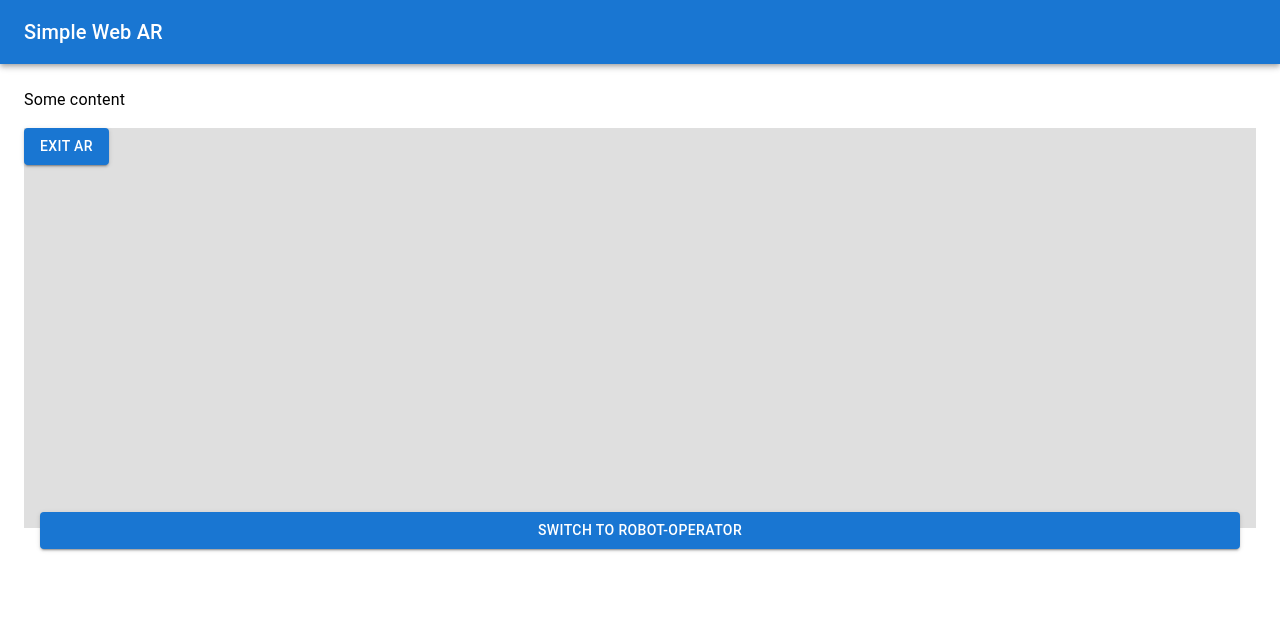
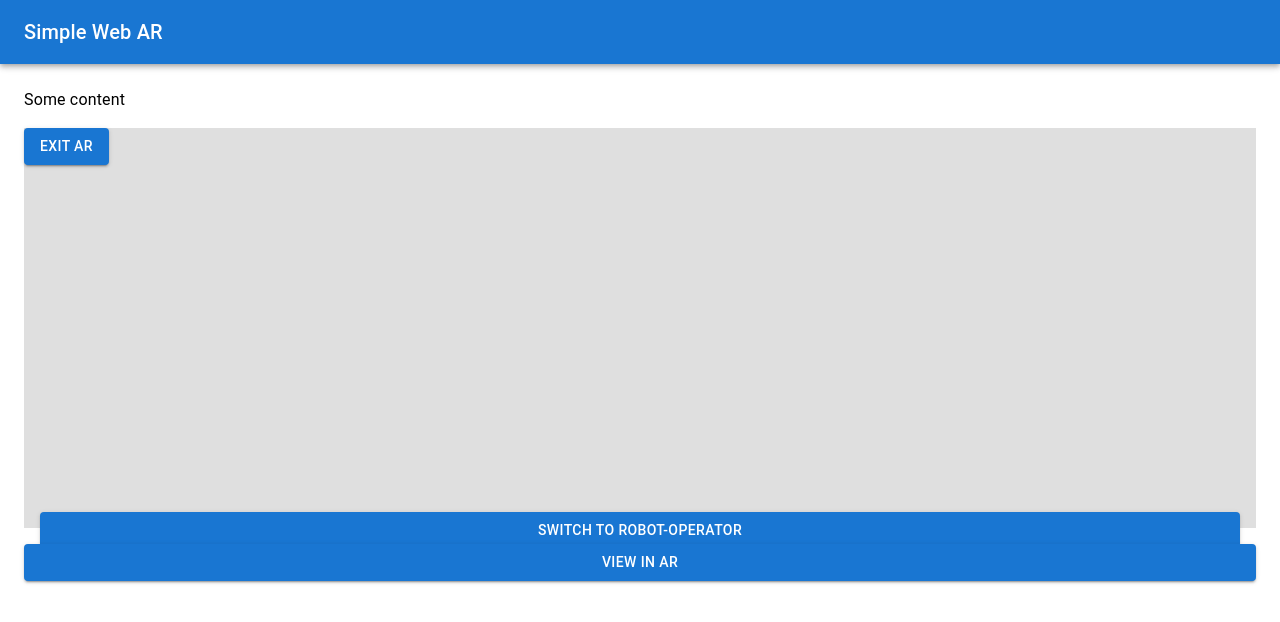
Before and after one commit to dev-mdean/simple-web-ar, a React (Vite) app: page / in a window 1280 px wide. Shown: the top 622 px of the page. Built offline with nearby package versions, Linux system fonts and the light colour scheme.

Commit message:
removes double bang to get AR button enabled

```diff
--- a/src/components/App.tsx
+++ b/src/components/App.tsx
@@ -34,6 +34,7 @@ const App = () => {
   const modelViewerRef = useRef<ModelViewerElement>(null)
   const [model, setModel] = useState(models.cube)
   const [viewingMode, setViewingMode] = useState(ViewingMode.ThreeD)
+  const canUseQuickView = useMemo(() => navigator.userAgent.indexOf('Safari') > -1, [])
 
   const handleActivateAR = useCallback(() => {
     console.log('Activating AR')
@@ -126,7 +127,7 @@ const App = () => {
                 </Box>
               </Box>
             </model-viewer>
-            {!!modelViewerRef.current?.canActivateAR && (
+            {(modelViewerRef.current?.canActivateAR || canUseQuickView) && (
               <Button onClick={handleActivateAR} variant='contained'>
                 View in AR
               </Button>
```
